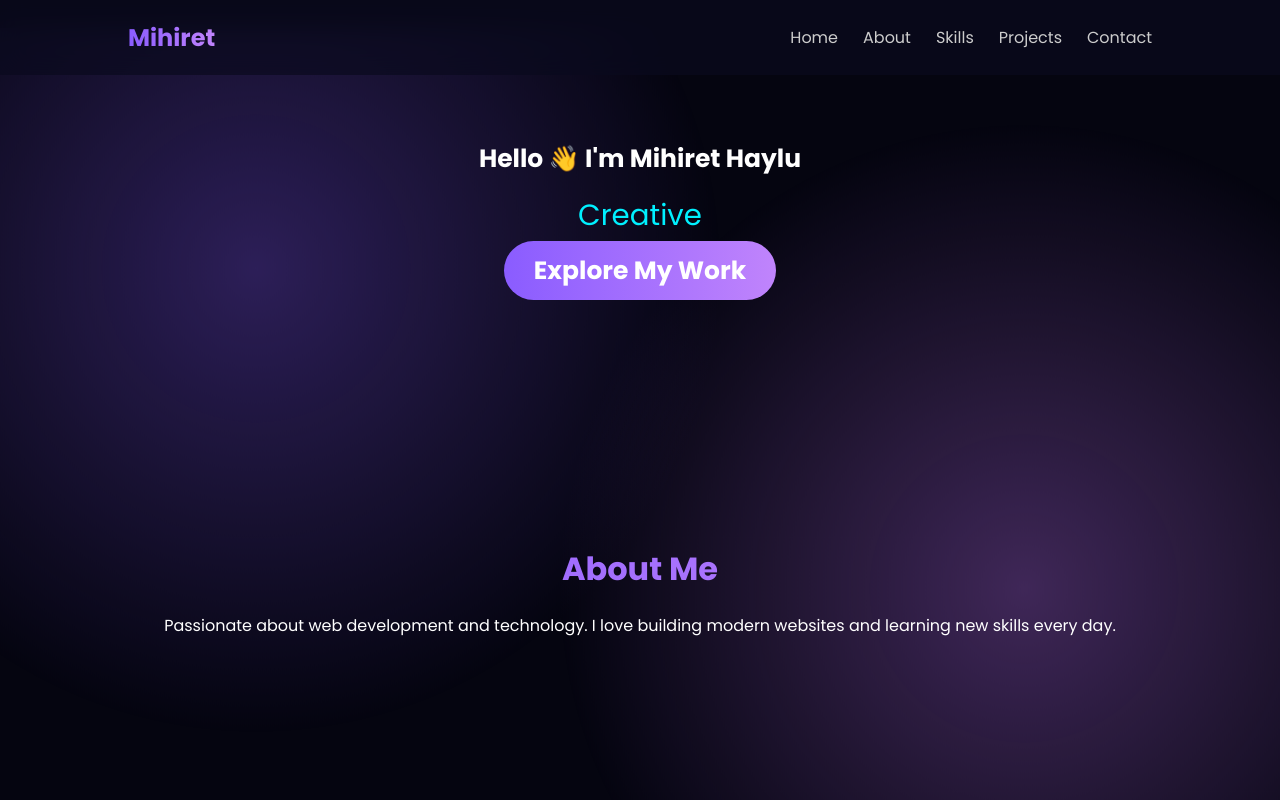
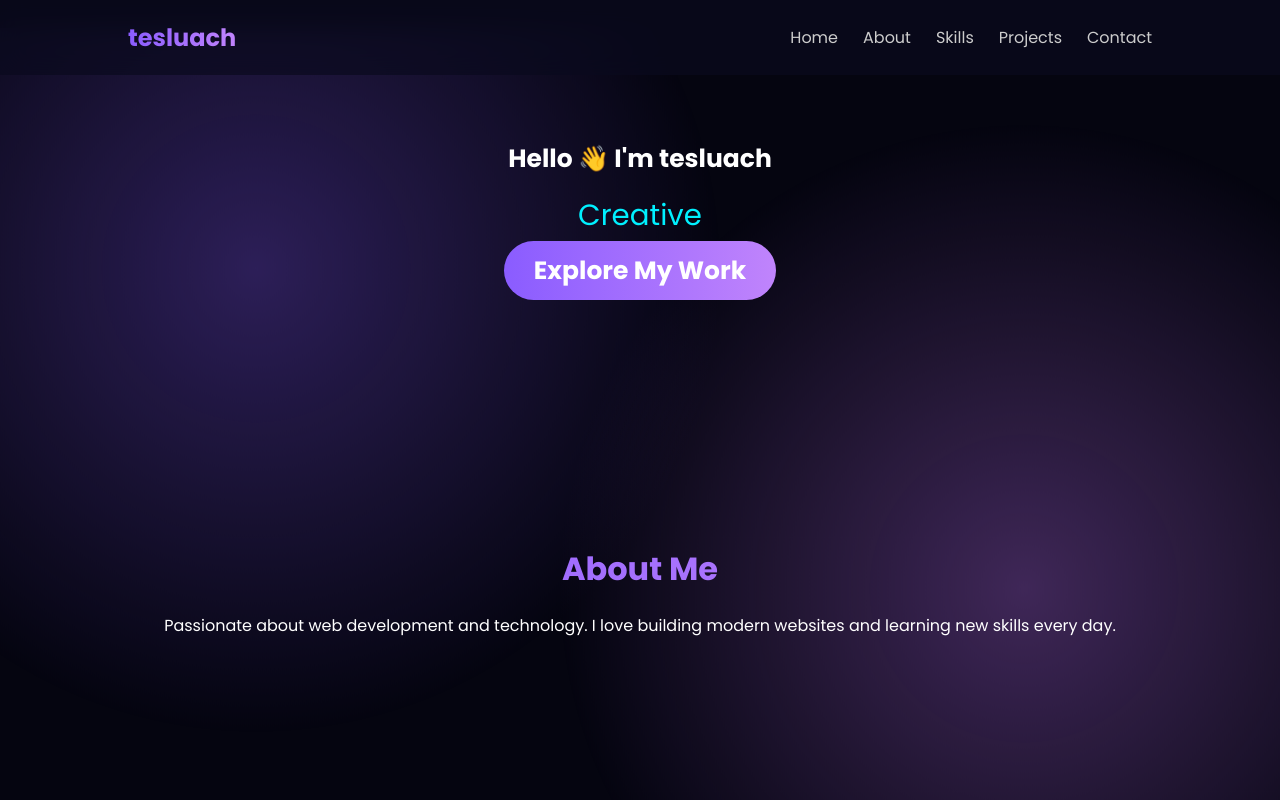
Before and after one commit to dansa170/mane, a plain HTML site: page index.html in a window 1280 px wide. Shown: the top 800 px of the page. Drawn offline with Linux system fonts and the light colour scheme.

Commit message:
Update index.html with new content and structure

```diff
--- a/index.html
+++ b/index.html
@@ -3,7 +3,7 @@
 <head>
 <meta charset="UTF-8">
 <meta name="viewport" content="width=device-width, initial-scale=1.0">
-<title> Mihiret Haylu</title></title>
+<title> tesluach</title></title>
 
 <link href="https://fonts.googleapis.com/css2?family=Poppins:wght@300;400;600;700&display=swap" rel="stylesheet">
 <link rel="stylesheet" href="style.css">
@@ -15,7 +15,7 @@
 
 <header>
 <nav>
-    <h1 class="logo">Mihiret</h1>
+    <h1 class="logo">tesluach</h1>
 
     <div class="hamburger" onclick="toggleMenu()">
         <span></span>
@@ -34,7 +34,7 @@
 </header>
 
 <section id="home" class="section hero reveal">
-    <h2>Hello 👋 I'm <span class="gradient-text">Mihiret Haylu</span</h2><br>
+    <h2>Hello 👋 I'm <span class="gradient-text">tesluach</span</h2><br>
     <h3 class="typing"></h3>
     <a href="#projects" class="btn">Explore My Work</a>
 </section>
@@ -108,7 +108,7 @@
   </main>
 
 <footer>
-    © 2026 Mihiret Haylu. All rights are reserved
+    © 2026 tesluach. All rights are reserved
 </footer>
 
 <script>
```
